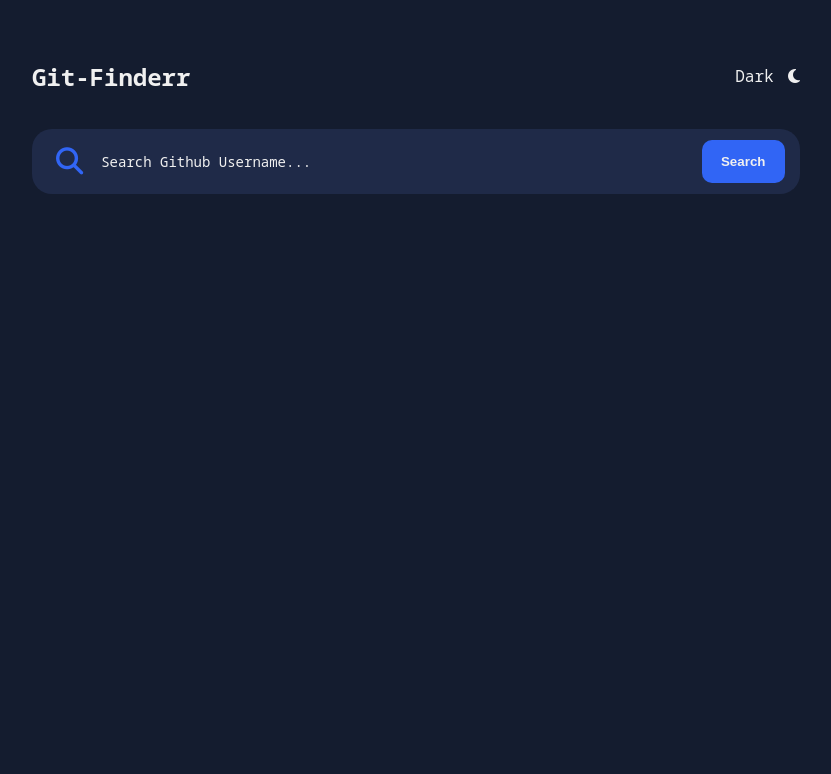
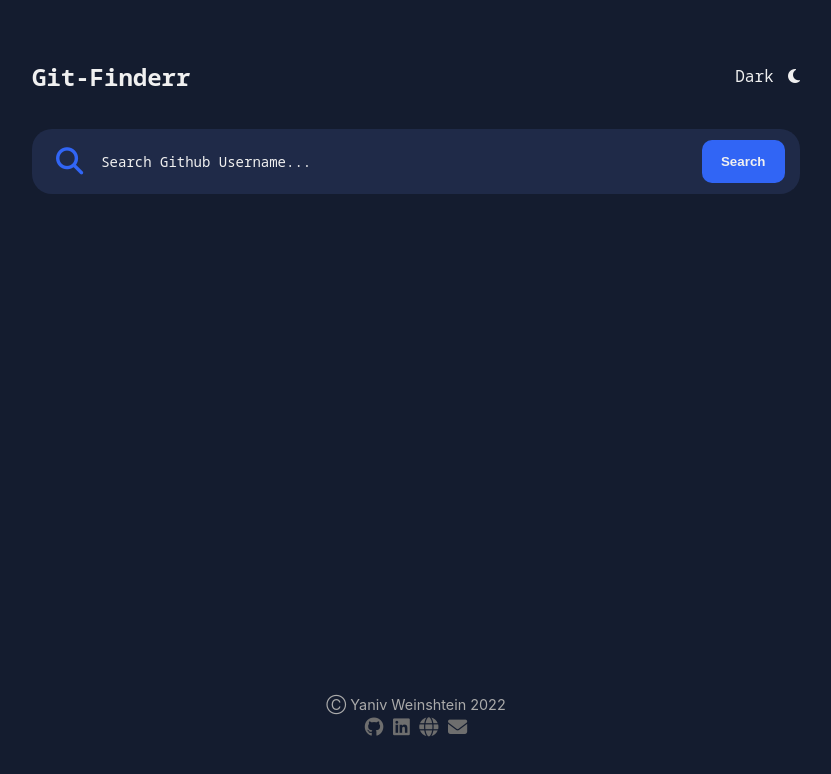
Before and after one commit to YanivWein24/Git-Finder, a React (Create React App) app: page / in a window 1280 px wide. Shown: the top 774 px of the page, without its empty margins (224-1055 px from the left). Built offline with nearby package versions, Linux system fonts and the light colour scheme.

Commit message:
Added Footer and favicon

```diff
--- a/package.json
+++ b/package.json
@@ -1,6 +1,6 @@
 {
   "name": "git-finderr",
-  "version": "0.1.0",
+  "version": "1.0.0",
   "private": true,
   "dependencies": {
     "@testing-library/jest-dom": "^5.16.5",
--- a/public/index.html
+++ b/public/index.html
@@ -14,6 +14,7 @@
       name="description"
       content="Web app for searching github users"
     />
+    <link rel="icon" type="image/x-icon" href="/favicon192.png">
     <title>Git-Finderr</title>
   </head>
   <body>
--- a/src/App.css
+++ b/src/App.css
@@ -1,5 +1,6 @@
 .App {
   width: 90%;
+  min-height:80vh;
   margin: 0 auto;
   color: var(--color-white);
 }
--- a/src/App.tsx
+++ b/src/App.tsx
@@ -9,6 +9,7 @@ import { UserData } from "./UserData";
 import Header from "./components/Header/Header";
 import Search from "./components/Search/Search";
 import Card from "./components/Card/Card";
+import Footer from "./components/Footer/Footer";
 import "./App.css";
 
 export type globalContext = {
@@ -62,6 +63,7 @@ const App: FC = () => {
           userData.id > 0 && <Card userData={userData} />
         )}
       </div>
+      <Footer />
     </ThemeContext.Provider>
   );
 };
--- a/src/components/Card/Card.tsx
+++ b/src/components/Card/Card.tsx
@@ -44,7 +44,9 @@ const Card = ({ userData }: { userData: UserData }) => {
         <div className="row">
           <i className="fa-solid fa-link"></i>
           {userData.blog ? (
-            <a href={userData.blog}>{userData.blog.slice(-1) === '/' ? userData.blog.slice(0, (userData.blog.length -1)) : userData.blog}</a>
+            <a href={userData.blog}
+            target="_blank"
+            rel="noopener noreferrer">{userData.blog.slice(-1) === '/' ? userData.blog.slice(0, (userData.blog.length -1)) : userData.blog}</a>
             // using conditional to remove the '/' char at the end of the url (of existed)
           ) : (
             <p className="noInfo">No blog Info</p>
--- /dev/null
+++ b/src/components/Footer/Footer.css
@@ -0,0 +1,22 @@
+.footer {
+    text-align: center;
+    margin: 1rem auto;
+}
+
+.footer p {
+    margin: 0.3rem;
+    color: var(--color-light-grey);
+    font-size: .9rem;
+}
+
+.footer i {
+    font-size: 1.2rem;
+    color: var(--color-dark-grey);
+    margin: 0 0.3rem;
+    transition: transform .2s ease;
+}
+
+.footer i:hover {
+    transform: scale(1.1);
+    color: var(--color-light-grey);
+}
--- /dev/null
+++ b/src/components/Footer/Footer.tsx
@@ -0,0 +1,43 @@
+import React from 'react'
+import './Footer.css'
+
+const year = new Date().getFullYear()
+
+const Footer = () => {
+  return (
+    <div className="footer">
+    <p>Ⓒ Yaniv Weinshtein {year}</p>
+    <div className="socials">
+        <a
+          target="_blank"
+          rel="noopener noreferrer"
+          href="https://github.com/YanivWein24/"
+          aria-label="My Github"
+        >
+          <i className="fa-brands fa-github"></i>
+        </a>
+        <a
+          target="_blank"
+          rel="noopener noreferrer"
+          href="https://www.linkedin.com/in/yaniv-weinshtein/"
+          aria-label="My Linkedin"
+        >
+          <i className="fa-brands fa-linkedin"></i>
+        </a>
+        <a
+          target="_blank"
+          rel="noopener noreferrer"
+          href="https://yaniv-weinshtein.netlify.app/"
+          aria-label="My Portfolio Website"
+        >
+          <i className="fa-solid fa-globe"></i>
+        </a>
+        <a aria-label="My Email" href="mailto:yanivwein22@gmail.com">
+          <i className="fa-solid fa-envelope"></i>
+        </a>
+      </div>
+    </div>
+  )
+}
+
+export default Footer
```
Also changed, not shown: public/favicon192.png (added).
